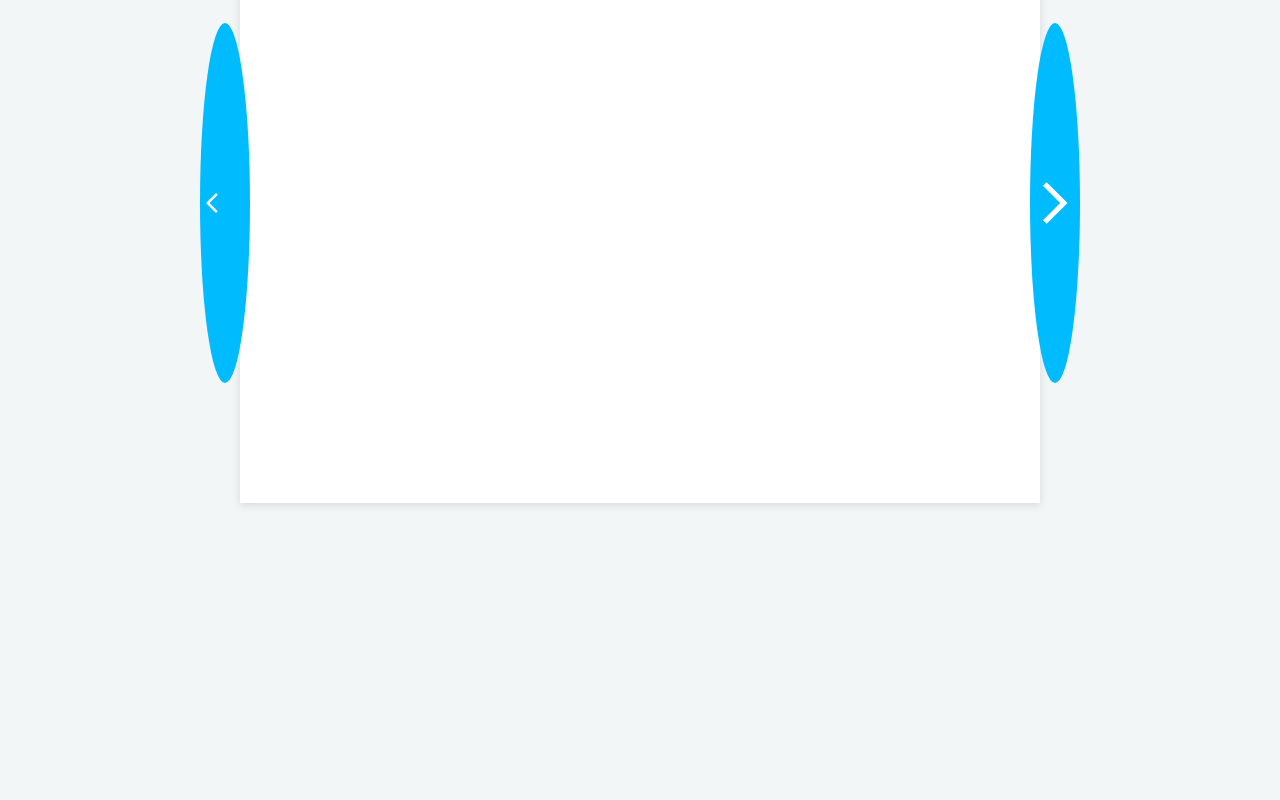
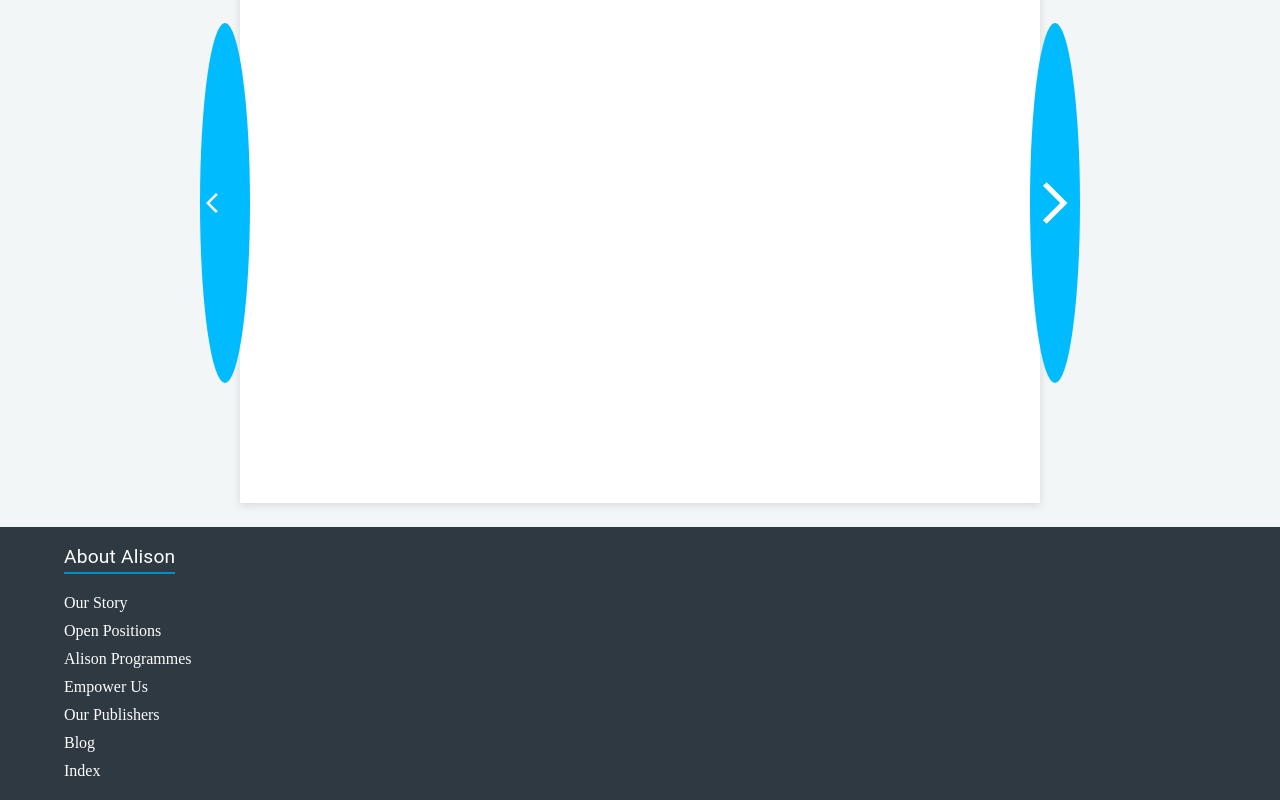
Before and after one commit to tawsifhye/alison-dashboard, a Next.js app: page / in a window 1280 px wide. Shown: the part 217-1017 px from the top of the page. Before the commit the page ends 800 px from the top, so only its background shows below. Built offline with nearby package versions, Linux system fonts and the light colour scheme.

Commit message:
footer on progress

```diff
--- a/src/components/CourseContent.tsx
+++ b/src/components/CourseContent.tsx
@@ -19,7 +19,8 @@ const CourseContent = () => {
                 position: 'relative',
                 zIndex: 100,
                 background: '#fff',
-                boxShadow: 'rgba(99, 99, 99, 0.2) 0px 2px 8px 0px'
+                boxShadow: 'rgba(99, 99, 99, 0.2) 0px 2px 8px 0px',
+                mb: 5
             }}>
 
                 <Box
--- /dev/null
+++ b/src/components/Footer.tsx
@@ -0,0 +1,57 @@
+import styled from '@emotion/styled';
+import { Container, Grid, Paper, Typography } from '@mui/material';
+import { Box, width } from '@mui/system';
+import Image from 'next/image';
+import React from 'react';
+import Styles from '../styles/Footer.module.css';
+const Footer = () => {
+
+
+    return (
+        <Box sx={{
+            backgroundColor: '#2E3942',
+            // position: 'relative'
+        }}>
+
+            {/* <Image src='/assets/images/footertriangles.png' alt='helo' width='300px' height='300px' /> */}
+            <Container>
+
+                <Grid container spacing={2}>
+                    <Grid item xs={6} md={3}>
+                        <Typography sx={{
+                            display: 'inline-block',
+                            borderBottom: '2px solid #0091c7',
+                            width: 'auto',
+                            color: '#fff',
+                            fontSize: '1.2rem'
+                        }}
+                        >
+                            About Alison
+                        </Typography>
+                        <ul className={Styles.footer_ul}>
+                            <li> <a href="">Our Story</a> </li>
+                            <li> <a href="">Open Positions</a> </li>
+                            <li> <a href="">Alison Programmes</a> </li>
+                            <li> <a href="">Empower Us</a> </li>
+                            <li> <a href="">Our Publishers</a> </li>
+                            <li> <a href="">Blog</a> </li>
+                            <li> <a href="">Index</a> </li>
+                        </ul>
+
+                    </Grid>
+                    <Grid item xs={6} lg={3}>
+
+                    </Grid>
+                    <Grid item xs={6} lg={3}>
+
+                    </Grid>
+                    <Grid item xs={6} lg={3}>
+
+                    </Grid>
+                </Grid>
+            </Container>
+        </Box >
+    );
+};
+
+export default Footer;
--- a/src/pages/index.tsx
+++ b/src/pages/index.tsx
@@ -1,4 +1,5 @@
 import CourseContent from 'components/CourseContent'
+import Footer from 'components/Footer'
 import type { NextPage } from 'next'
 import Head from 'next/head'
 import Image from 'next/image'
@@ -10,6 +11,7 @@ const Home: NextPage = () => {
     <>
       <Navbar />
       <CourseContent />
+      <Footer />
     </>
   )
 }
--- /dev/null
+++ b/src/styles/Footer.module.css
@@ -0,0 +1,12 @@
+.footer_ul {
+    list-style: none;
+    color: white;
+    margin: 10px 0;
+    padding: 5px 0;
+}
+
+.footer_ul li a {
+    display: inline-block;
+    text-align: left;
+    margin: 5px 0;
+}
```
Also changed, not shown: public/assets/images/footertriangles.png (renamed from public/assets/images/footer-triangles.png).
